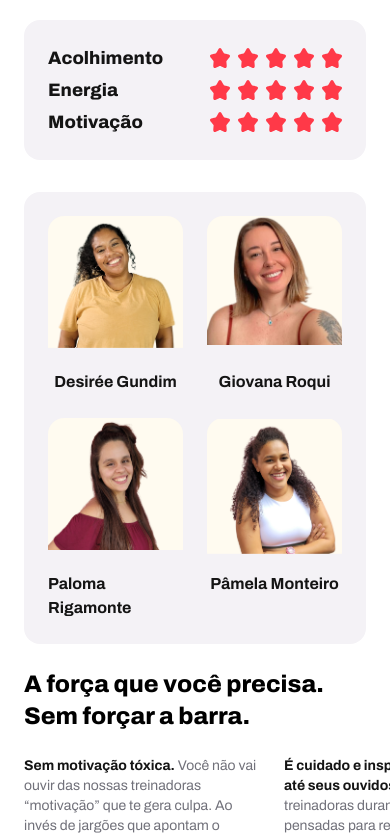
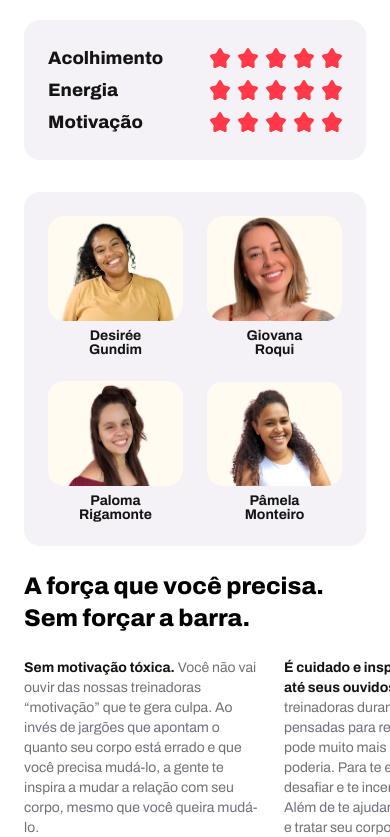
Before and after one commit to MarianaPiovezan/solta-move, a React (Vite) app: page / in a window 390 px wide. Shown: the part 10156-10993 px from the top of the page. Built offline with nearby package versions, Linux system fonts and the light colour scheme.

Commit message:
feat: add layout staff

```diff
--- a/src/components/LandingPage/Staff.jsx
+++ b/src/components/LandingPage/Staff.jsx
@@ -30,8 +30,8 @@ export const Staff = () => {
         </h2>
       </div>
       <div className="container-margin px-6 xl:px-0 flex flex-col md:flex-row gap-8  items-stretch">
-        <div className="flex flex-col gap-6 md:gap-8 md:w-1/2">
-          <div className="bg-brand-gray-100 p-6 md:p-12 rounded-2xl   md:rounded-3xl text-brand-gray-800 text-lg md:text-xl   ">
+        <div className="flex flex-col gap-6 md:gap-8 md:w-1/2 items-stretch">
+          <div className="bg-brand-gray-100 p-6 md:p-12 rounded-2xl   md:rounded-3xl text-brand-gray-800 text-lg md:text-xl  self-stretch  h-full">
             <p>
               Não precisa nem levantar a mão. Nosso time de levantamento de
               humor é responsável por te dar toda atenção e cuidado que você
@@ -41,16 +41,16 @@ export const Staff = () => {
               </strong>{" "}
             </p>
           </div>
-          <div className="bg-brand-gray-100 p-6 md:p-12 rounded-2xl   md:rounded-3xl text-brand-dark   font-extrabold text-lg md:text-xl gap-1 flex flex-col">
+          <div className="bg-brand-gray-100 p-6 md:p-12 rounded-2xl   md:rounded-3xl text-brand-dark   font-extrabold text-lg md:text-xl gap-1 flex flex-col self-stretch ">
           <div className="flex justify-between  "> <p>Acolhimento</p> <GroupStars/> </div>
           <div className="flex justify-between  "> <p>Energia</p> <GroupStars/> </div>
           <div className="flex justify-between  "> <p>Motivação</p> <GroupStars/> </div>
 
           </div>
         </div>
-        <div className="bg-brand-gray-100 p-6 md:p-12 rounded-2xl   md:rounded-3xl text-brand-dark  md:text-lg  font-bold md:w-1/2 grid grid-cols-2 gap-6 ">
+        <div className="bg-brand-gray-100 p-6 md:p-12 rounded-2xl   md:rounded-3xl text-brand-dark  md:text-lg  font-bold md:w-1/2 grid grid-cols-2 gap-6 text-center ">
             { trainers.map( (item, index) => (
-              <figure key={index} className="flex flex-col items-center gap-1"> <div className="overflow-hidden rounded-2xl h-[150px]" ><img src={item.image} alt={item.name}/></div>  <figcaption>{item.name}</figcaption></figure>
+              <figure key={index} className="flex flex-col items-center gap-1"> <div className="overflow-hidden rounded-2xl aspect-9/7" ><img src={item.image} alt={item.name}/></div>  <figcaption className="text-sm md:text-base leading-none font-bold pt-1 max-w-[90px] md:max-w-[300px] ">{item.name}</figcaption></figure>
             ))}
           </div>
       </div>
```
